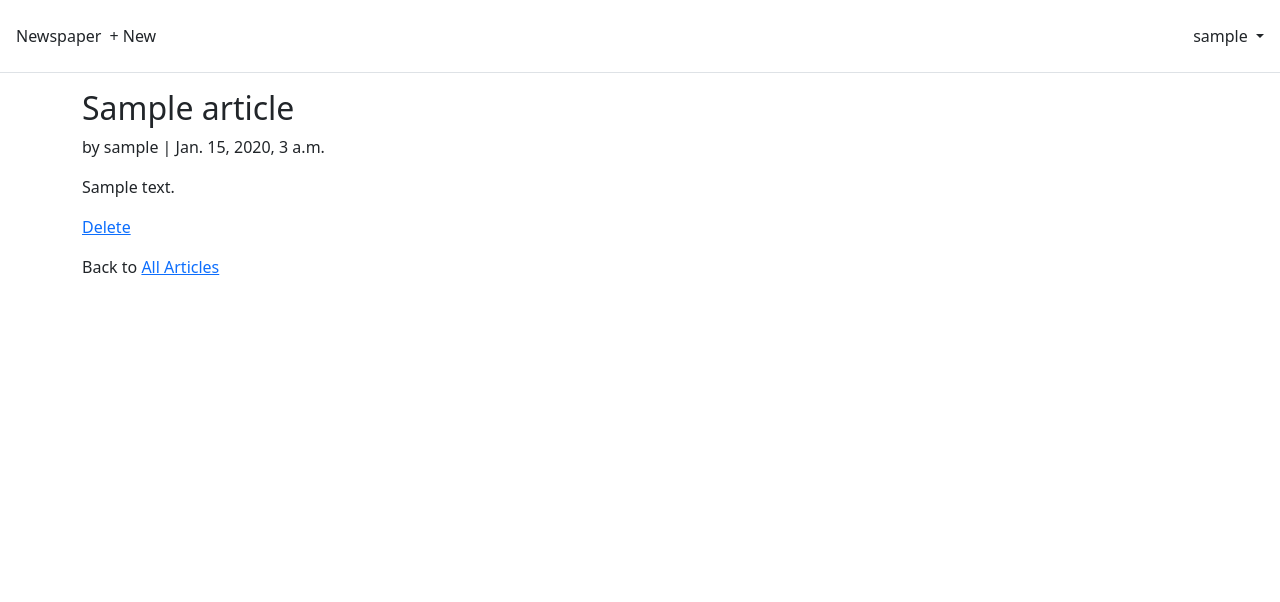
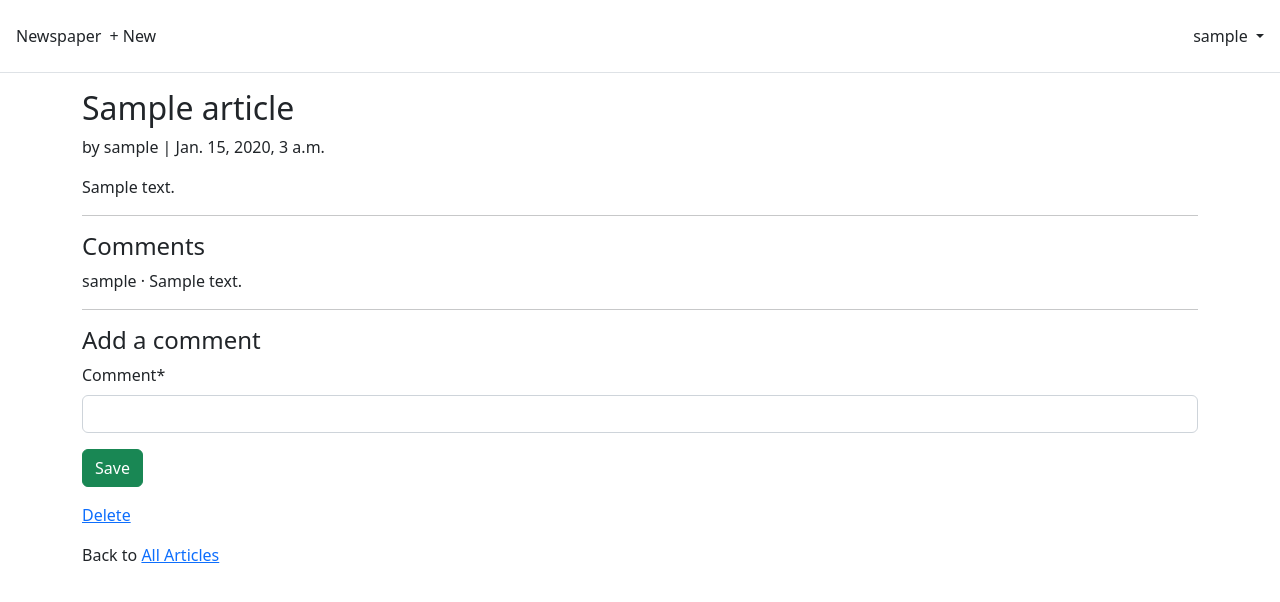
Before and after one commit to Boiler8/News, a Django app: page /articles/1/ in a window 1280 px wide. Shown: the top 602 px of the page. Run offline with Django 4.2, Linux system fonts and the light colour scheme; a user stored in the database is signed in; tables that the repository leaves empty hold one stand-in row (values such as "Sample post"); some libraries are stand-ins or nearby versions.

Commit message:
comments app

```diff
--- /dev/null
+++ b/articles/forms.py
@@ -0,0 +1,9 @@
+from django import forms
+
+from .models import Comment
+
+
+class CommentForm(forms.ModelForm):
+    class Meta:
+        model = Comment
+        fields = ("comment",)
--- a/articles/models.py
+++ b/articles/models.py
@@ -17,3 +17,18 @@ class Article(models.Model):
 
     def get_absolute_url(self):
         return reverse("article_detail", kwargs={"pk": self.pk})
+
+
+class Comment(models.Model):
+    article = models.ForeignKey(Article, on_delete=models.CASCADE)
+    comment = models.CharField(max_length=140)
+    author = models.ForeignKey(
+        settings.AUTH_USER_MODEL,
+        on_delete=models.CASCADE,
+    )
+
+    def __str__(self):
+        return self.comment
+
+    def get_absolute_url(self):
+        return reverse("article_list")
--- a/articles/views.py
+++ b/articles/views.py
@@ -2,10 +2,44 @@ from django.contrib.auth.mixins import (
     LoginRequiredMixin,
     UserPassesTestMixin,
 )
-from django.views.generic import ListView, DetailView
+from django.views import View
+from django.views.generic import ListView, DetailView, FormView
+from django.views.generic.detail import SingleObjectMixin
 from django.views.generic.edit import UpdateView, DeleteView, CreateView
-from django.urls import reverse_lazy
+from django.urls import reverse_lazy, reverse
+from .forms import CommentForm
 from .models import Article
+
+
+class CommentGet(DetailView):
+    model = Article
+    template_name = "article_detail.html"
+
+    def get_context_data(self, **kwargs):
+        context = super().get_context_data(**kwargs)
+        context["form"] = CommentForm()
+        return context
+
+
+class CommentPost(SingleObjectMixin, FormView):
+    model = Article
+    form_class = CommentForm
+    template_name = "article_detail.html"
+
+    def post(self, request, *args, **kwargs):
+        self.object = self.get_object()
+        return super().post(request, *args, **kwargs)
+
+    def form_valid(self, form):
+        comment = form.save(commit=False)
+        comment.article = self.object
+        comment.author = self.request.user
+        comment.save()
+        return super().form_valid(form)
+
+    def get_success_url(self):
+        article = self.object
+        return reverse("article_detail", kwargs={"pk": article.pk})
 
 
 class ArticleListView(LoginRequiredMixin, ListView):
@@ -13,9 +47,14 @@ class ArticleListView(LoginRequiredMixin, ListView):
     template_name = "article_list.html"
 
 
-class ArticleDetailView(LoginRequiredMixin, DetailView):
-    model = Article
-    template_name = "article_detail.html"
+class ArticleDetailView(LoginRequiredMixin, View):
+    def get(self, request, *args, **kwargs):
+        view = CommentGet.as_view()
+        return view(request, *args, **kwargs)
+
+    def post(self, request, *args, **kwargs):
+        view = CommentPost.as_view()
+        return view(request, *args, **kwargs)
 
 
 class ArticleUpdateView(LoginRequiredMixin, UserPassesTestMixin, UpdateView):
--- a/templates/article_detail.html
+++ b/templates/article_detail.html
@@ -1,4 +1,5 @@
 {% extends "base.html" %}
+{% load crispy_forms_tags %}
 
 {% block content %}
 <div class="article-entry">
@@ -6,6 +7,19 @@
     <p>by {{ object.author }} | {{ object.date }}</p>
     <p>{{ object.body }}</p>
 </div>
+<hr>
+<h4>Comments</h4>
+{% for comment in article.comment_set.all %}
+<p>{{ comment.author }} &middot; {{ comment}}
+</p>
+{% endfor %}
+<hr>
+
+<h4>Add a comment</h4>
+<form action="" method="post">{% csrf_token %}
+    {{ form|crispy }}
+    <button class="btn btn-success ml-2" type="submit">Save</button>
+</form>
 <div>
     {% if article.author.pk == request.user.pk %}
     <p><a href="{% url 'article_edit' article.pk %}">Delete</a></p>
```
Also changed, not shown: articles/admin.py (+10 -1 lines), templates/article_list.html (+10 -2 lines), articles/migrations/0002_comment.py (added).
